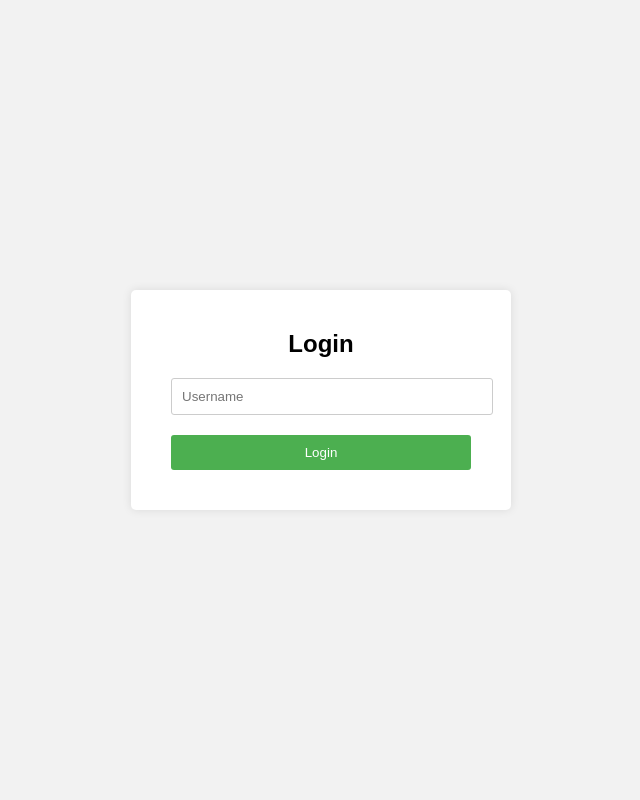
After one commit to Nwafor6/user-Admin_dashboard_app, a Django app: template templates/mainapp/login.html in a window 1280 px wide. The commit adds this page. Shown: the whole page, without its empty margins (319-959 px from the left). Run offline with Django 4.2, Linux system fonts and the light colour scheme; the template is opened without the code that fills it, so the values that code supplies are empty.

Commit message:
added login fron end

```diff
--- a/templates/mainapp/index.html
+++ b/templates/mainapp/index.html
@@ -13,7 +13,7 @@
     </style>
 </head>
 <body>
-    <h1>Welcome, {{ name }}!</h1>
+    <h1>Welcome, {{ trader.name }}!</h1>
     <h2>Your Profit/Loss Over Time:</h2>
     <form  method="post">
         {%csrf_token%}
--- /dev/null
+++ b/templates/mainapp/login.html
@@ -0,0 +1,63 @@
+<!DOCTYPE html>
+<html>
+<head>
+    <title>Login Page</title>
+    <style>
+        body {
+            font-family: Arial, sans-serif;
+            background-color: #f2f2f2;
+            margin: 0;
+            padding: 0;
+            display: flex;
+            align-items: center;
+            justify-content: center;
+            height: 100vh;
+        }
+
+        .container {
+            background-color: #fff;
+            border-radius: 5px;
+            box-shadow: 0 0 10px rgba(0, 0, 0, 0.1);
+            padding: 40px;
+            width: 300px;
+        }
+
+        .container h2 {
+            text-align: center;
+            margin: 0 0 20px;
+        }
+
+        .container input[type="text"] {
+            width: 100%;
+            padding: 10px;
+            margin-bottom: 20px;
+            border-radius: 3px;
+            border: 1px solid #ccc;
+        }
+
+        .container input[type="submit"] {
+            width: 100%;
+            padding: 10px;
+            background-color: #4CAF50;
+            color: #fff;
+            border: none;
+            border-radius: 3px;
+            cursor: pointer;
+        }
+
+        .container input[type="submit"]:hover {
+            background-color: #45a049;
+        }
+    </style>
+</head>
+<body>
+    <div class="container">
+        <h2>Login</h2>
+        <form method="post">
+            {%csrf_token%}
+            <input type="text" name="name" placeholder="Username" required>
+            <input type="submit" value="Login">
+        </form>
+    </div>
+</body>
+</html>
```
Also changed, not shown: mainapp/views.py (+14 -7 lines).
